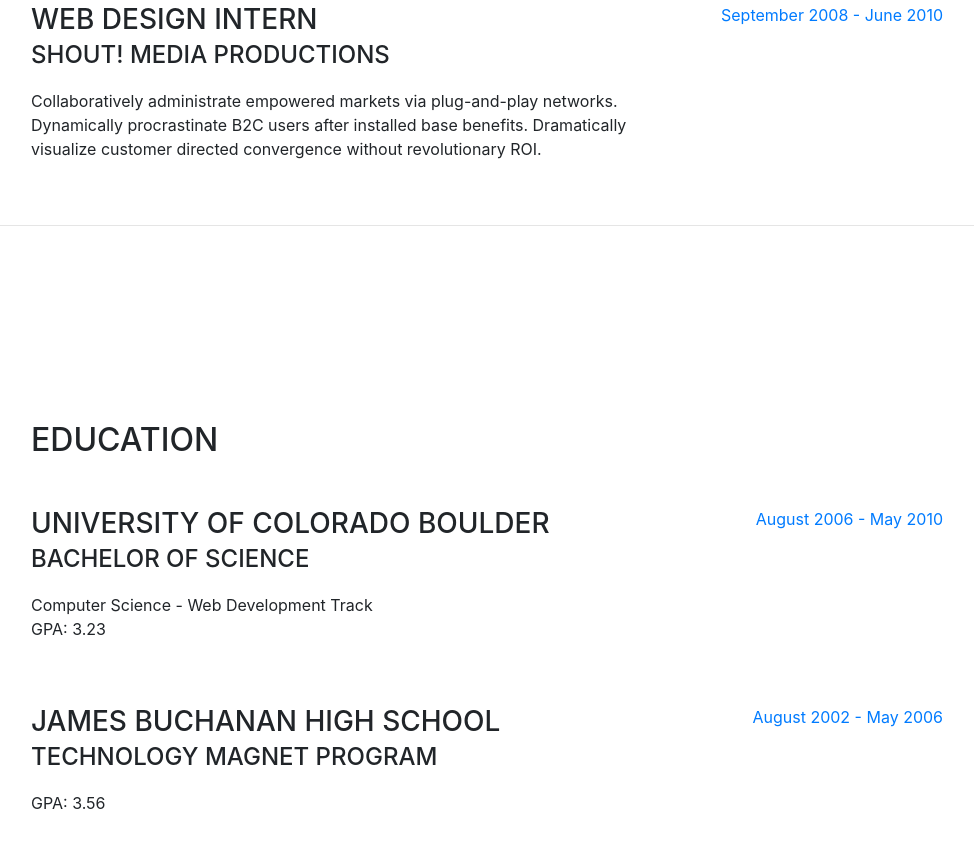
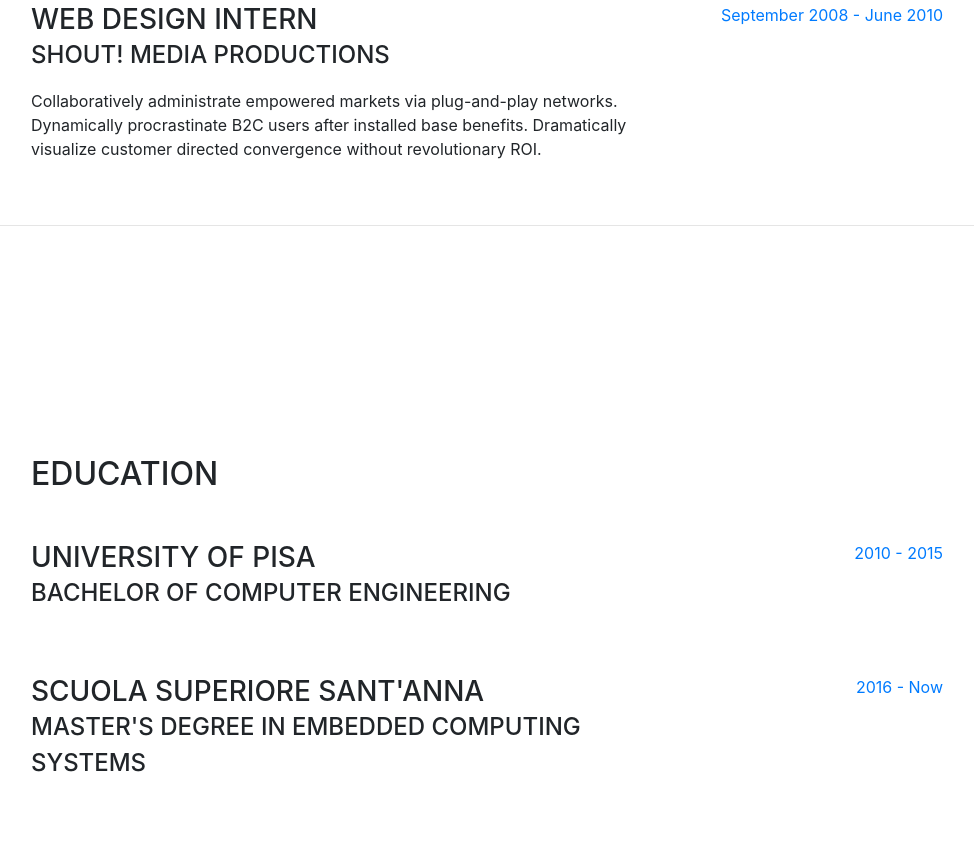
Before and after one commit to GiovanniFalzone/GiovanniFalzone.github.io, a website with bundled scripts: page index.html in a window 1280 px wide. Shown: the part 1669-2516 px from the top of the page, without its empty margins (289-1263 px from the left). Built offline with nearby package versions, Linux system fonts and the light colour scheme; a web font is replaced by a local one.

Commit message:
adding fixing personal information

```diff
--- a/index.html
+++ b/index.html
@@ -2,7 +2,6 @@
 <html lang="en">
 
 	<head>
-
 		<meta charset="utf-8">
 		<meta name="viewport" content="width=device-width, initial-scale=1, shrink-to-fit=no">
 		<meta name="description" content="">
@@ -20,11 +19,9 @@
 
 		<!-- Custom styles for this template -->
 		<link href="css/resume.min.css" rel="stylesheet">
-
 	</head>
 
 	<body id="page-top">
-
 		<nav class="navbar navbar-expand-lg navbar-dark bg-primary fixed-top" id="sideNav">
 			<a class="navbar-brand js-scroll-trigger" href="#page-top">
 				<span class="d-block d-lg-none">Giovanni Falzone</span>
@@ -67,21 +64,18 @@
 						<span class="text-primary">Falzone</span>
 					</h1>
 					<div class="subheading mb-5"> Pisa, Italy
-            <a href="mailto:name@email.com">name@email.com</a>
+						<a href="mailto:falzone.giovanni2@gmail.com">falzone.giovanni2@gmail.com</a>
 					</div>
 					<p class="lead mb-5">I am experienced in leveraging agile frameworks to provide a robust synopsis for high level overviews. Iterative approaches to corporate strategy foster collaborative thinking to further the overall value proposition.</p>
 					<div class="social-icons">
-            <a href="#">
+						<a href="www.linkedin.com/in/giovannifalzone">
 							<i class="fab fa-linkedin-in"></i>
 						</a>
-            <a href="#">
+						<a href="https://github.com/GiovanniFalzone">
 							<i class="fab fa-github"></i>
 						</a>
-            <a href="#">
+						<a href="https://twitter.com/GiovanniFalzon1">
 							<i class="fab fa-twitter"></i>
-            </a>
-            <a href="#">
-              <i class="fab fa-facebook-f"></i>
 						</a>
 					</div>
 				</div>
@@ -149,24 +143,21 @@
 
 					<div class="resume-item d-flex flex-column flex-md-row mb-5">
 						<div class="resume-content mr-auto">
-              <h3 class="mb-0">University of Colorado Boulder</h3>
-              <div class="subheading mb-3">Bachelor of Science</div>
-              <div>Computer Science - Web Development Track</div>
-              <p>GPA: 3.23</p>
+							<h3 class="mb-0">University of Pisa</h3>
+							<div class="subheading mb-3">Bachelor of Computer Engineering</div>
 						</div>
 						<div class="resume-date text-md-right">
-              <span class="text-primary">August 2006 - May 2010</span>
+							<span class="text-primary">2010 - 2015</span>
 						</div>
 					</div>
 
 					<div class="resume-item d-flex flex-column flex-md-row">
 						<div class="resume-content mr-auto">
-              <h3 class="mb-0">James Buchanan High School</h3>
-              <div class="subheading mb-3">Technology Magnet Program</div>
-              <p>GPA: 3.56</p>
+							<h3 class="mb-0">Scuola Superiore Sant'Anna</h3>
+							<div class="subheading mb-3">Master's degree in Embedded Computing Systems</div>
 						</div>
 						<div class="resume-date text-md-right">
-              <span class="text-primary">August 2002 - May 2006</span>
+							<span class="text-primary">2016 - Now</span>
 						</div>
 					</div>
 
```
Lines whose indentation alone changed are shown as unchanged.
